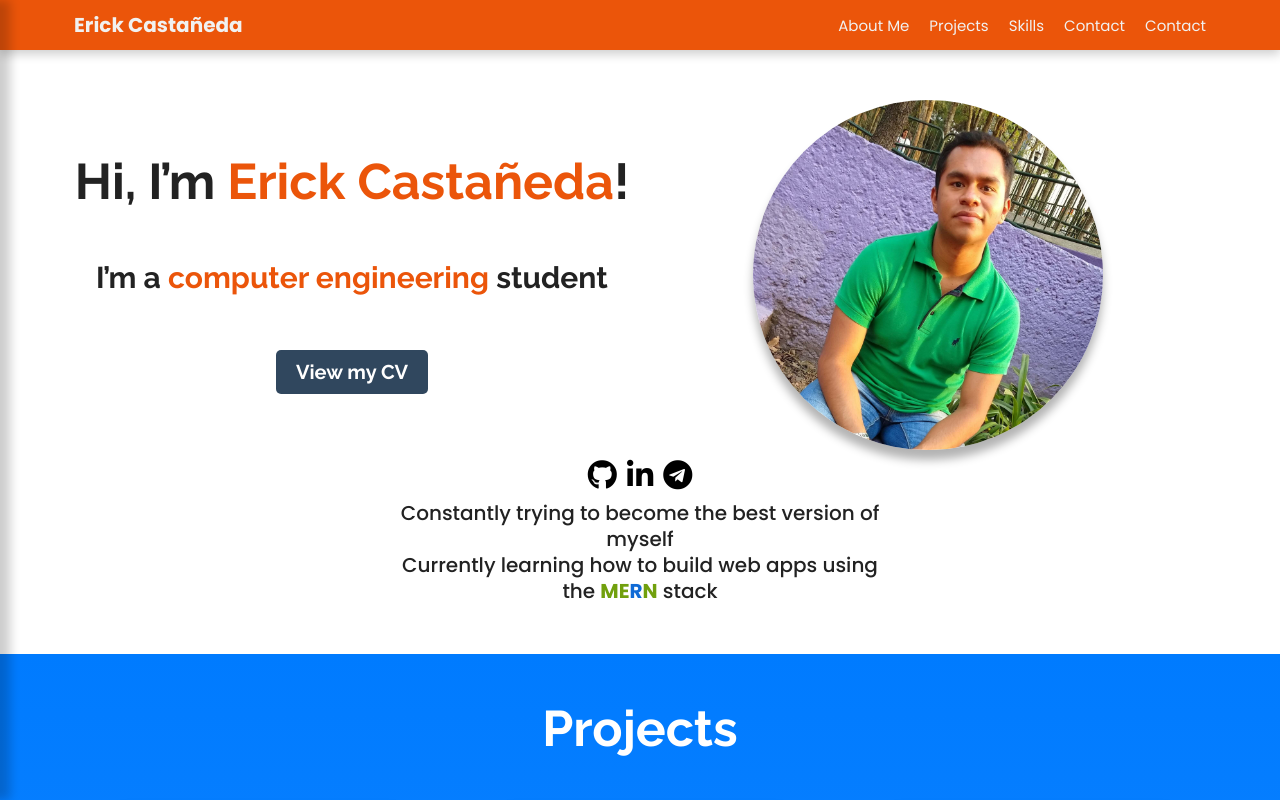
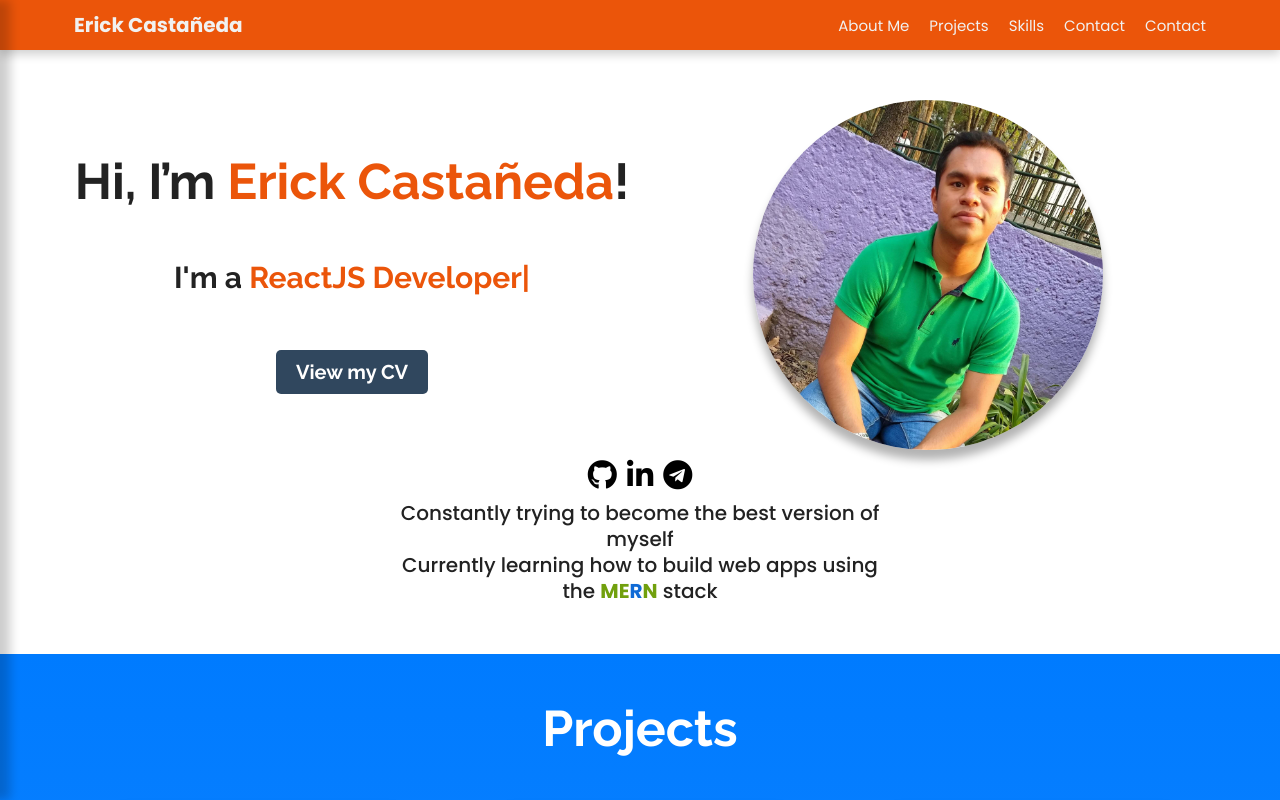
Before and after one commit to erickcm2k/newProjectPortfolio, a React (Create React App) app in the folder portfolio/: page / in a window 1280 px wide. Shown: the top 800 px of the page. Built offline with nearby package versions, Linux system fonts and the light colour scheme.

Commit message:
adding typical module for text animations

```diff
--- a/portfolio/src/Components/Hero/Hero.js
+++ b/portfolio/src/Components/Hero/Hero.js
@@ -1,13 +1,14 @@
 import React from "react";
 import "./Hero.css";
-import mainImage from "../../assets/images/me.jpg";
 import Container from "../../Containers/Container/Container";
+import Typical from "react-typical";
 const Hero = () => {
   const resumeURL =
     "https://drive.google.com/file/d/1e0pITxo1H_ceRGIAD57k99NAywCP6B2z/view?usp=sharing";
   const btnClick = () => {
     window.open(resumeURL);
   };
+
   return (
     <Container>
       <section className="hero">
@@ -17,8 +18,24 @@ const Hero = () => {
               Hi, I’m <span className="orangize">Erick Castañeda</span>!
             </div>
             <div className="about-me--whatiam">
-              I’m a <span className="orangize">computer engineering</span>{" "}
-              student
+              {/* I’m a <span className="orangize">computer engineering</span>{" "}
+              student */}
+              I'm a{" "}
+              <Typical
+                loop={Infinity}
+                className="orangize"
+                wrapper="b"
+                steps={[
+                  "Computer Engineering Student 🖥",
+                  1000,
+                  "ReactJS Developer",
+                  1000,
+                  "NodeJS Developer",
+                  1000,
+                  "Star Wars Fan 🎬",
+                  1000,
+                ]}
+              />
             </div>
             <button onClick={btnClick} className="about-me--button">
               View my CV
```
